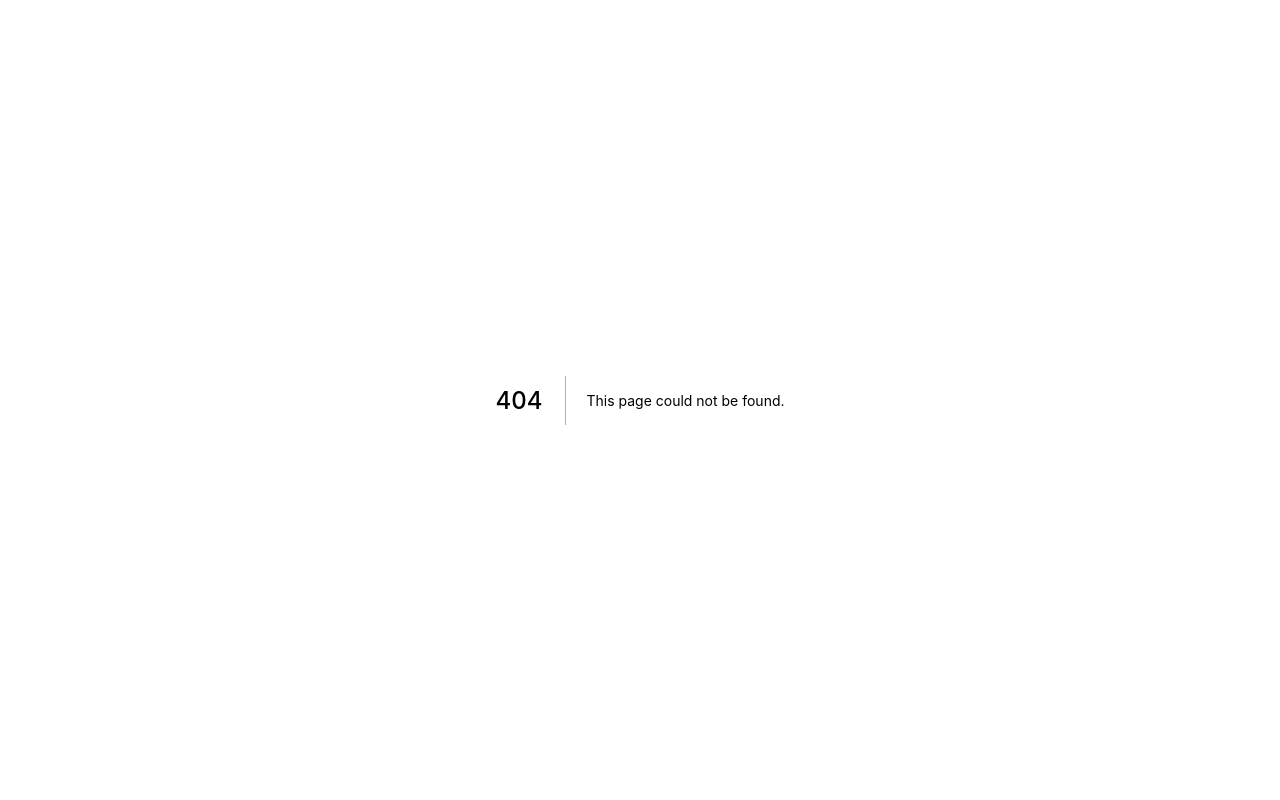
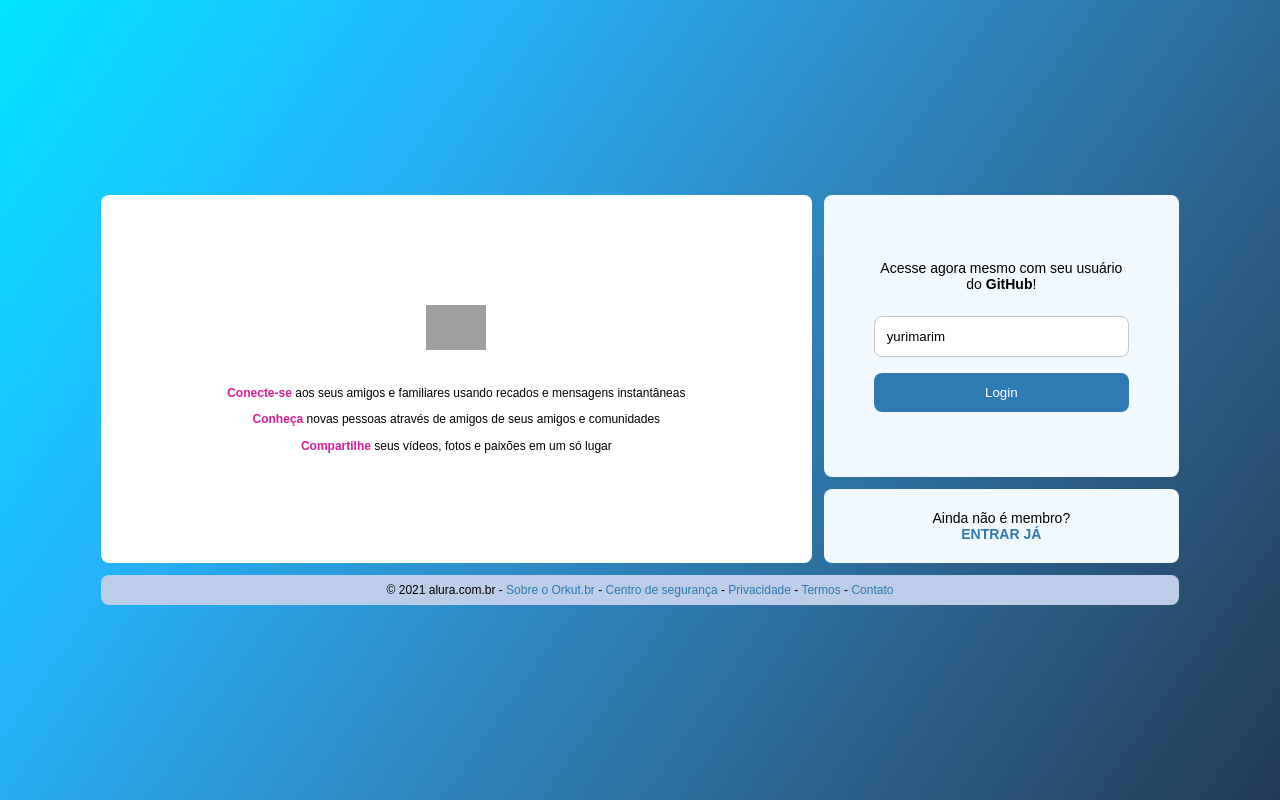
Before and after one commit to yurimarim/imersao-react-alurakut, a Next.js app: page /login in a window 1280 px wide. Before the commit this address had no page. Built offline with nearby package versions, Linux system fonts and the light colour scheme; grey boxes are pictures that could not be loaded.

Commit message:
Imersao finalizada - utilizando jwt, nookies, datocms etc.

```diff
--- a/package.json
+++ b/package.json
@@ -9,7 +9,9 @@
   "dependencies": {
     "axios": "^0.21.1",
     "datocms-client": "^3.4.11",
+    "jsonwebtoken": "^8.5.1",
     "next": "latest",
+    "nookies": "^2.5.2",
     "react": "^17.0.2",
     "react-dom": "^17.0.2",
     "react-is": "^17.0.2",
--- /dev/null
+++ b/pages/login.js
@@ -0,0 +1,95 @@
+import React from 'react'
+// // Hook do NextJS
+import { useRouter } from 'next/router'
+import nookies from 'nookies'
+
+export default function LoginScreen() {
+  const router = useRouter()
+  const [githubUser, setGithubUser] = React.useState('yurimarim')
+
+  return (
+    <main
+      style={{
+        display: 'flex',
+        flex: 1,
+        alignItems: 'center',
+        justifyContent: 'center'
+      }}
+    >
+      <div className="loginScreen">
+        <section className="logoArea">
+          <img src="https://alurakut.vercel.app/logo.svg" />
+
+          <p>
+            <strong>Conecte-se</strong> aos seus amigos e familiares usando
+            recados e mensagens instantâneas
+          </p>
+          <p>
+            <strong>Conheça</strong> novas pessoas através de amigos de seus
+            amigos e comunidades
+          </p>
+          <p>
+            <strong>Compartilhe</strong> seus vídeos, fotos e paixões em um só
+            lugar
+          </p>
+        </section>
+
+        <section className="formArea">
+          <form
+            className="box"
+            onSubmit={eventInfo => {
+              eventInfo.preventDefault()
+              // alert('Alguém clicou no botão!')
+              console.log('Usuário: ', githubUser)
+              fetch('https://alurakut.vercel.app/api/login', {
+                method: 'POST',
+                headers: {
+                  'Content-Type': 'application/json'
+                },
+                body: JSON.stringify({ githubUser: githubUser })
+              }).then(async serverResponse => {
+                const dataResponse = await serverResponse.json()
+                const token = dataResponse.token
+                nookies.set(null, 'USER_TOKEN', token, {
+                  path: '/',
+                  maxAge: 86400 * 7
+                })
+                router.push('/')
+              })
+            }}
+          >
+            <p>
+              Acesse agora mesmo com seu usuário do <strong>GitHub</strong>!
+            </p>
+            <input
+              placeholder="Usuário"
+              value={githubUser}
+              onChange={event => {
+                setGithubUser(event.target.value)
+              }}
+            />
+            {githubUser.length === 0 ? 'Preencha o campo' : ''}
+            <button type="submit">Login</button>
+          </form>
+
+          <footer className="box">
+            <p>
+              Ainda não é membro? <br />
+              <a href="/login">
+                <strong>ENTRAR JÁ</strong>
+              </a>
+            </p>
+          </footer>
+        </section>
+
+        <footer className="footerArea">
+          <p>
+            © 2021 alura.com.br - <a href="/">Sobre o Orkut.br</a> -{' '}
+            <a href="/">Centro de segurança</a> - <a href="/">Privacidade</a> -{' '}
+            <a href="/">Termos</a> - <a href="/">Contato</a>
+          </p>
+        </footer>
+      </div>
+    </main>
+  )
+}
```
Also changed, not shown: pages/index.js (+35 -2 lines), 1 other file (tests, documents, lock files or other folders).
